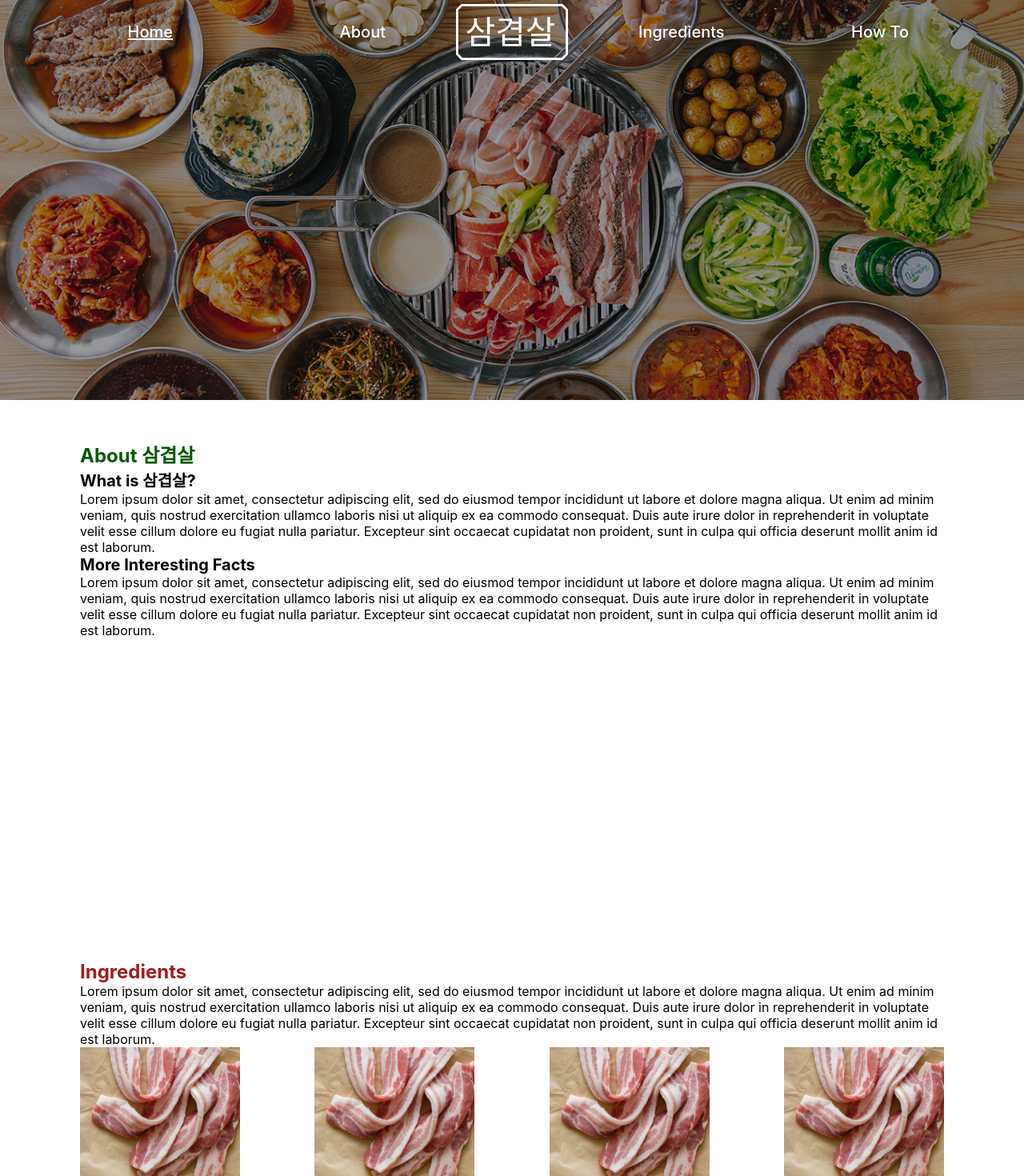
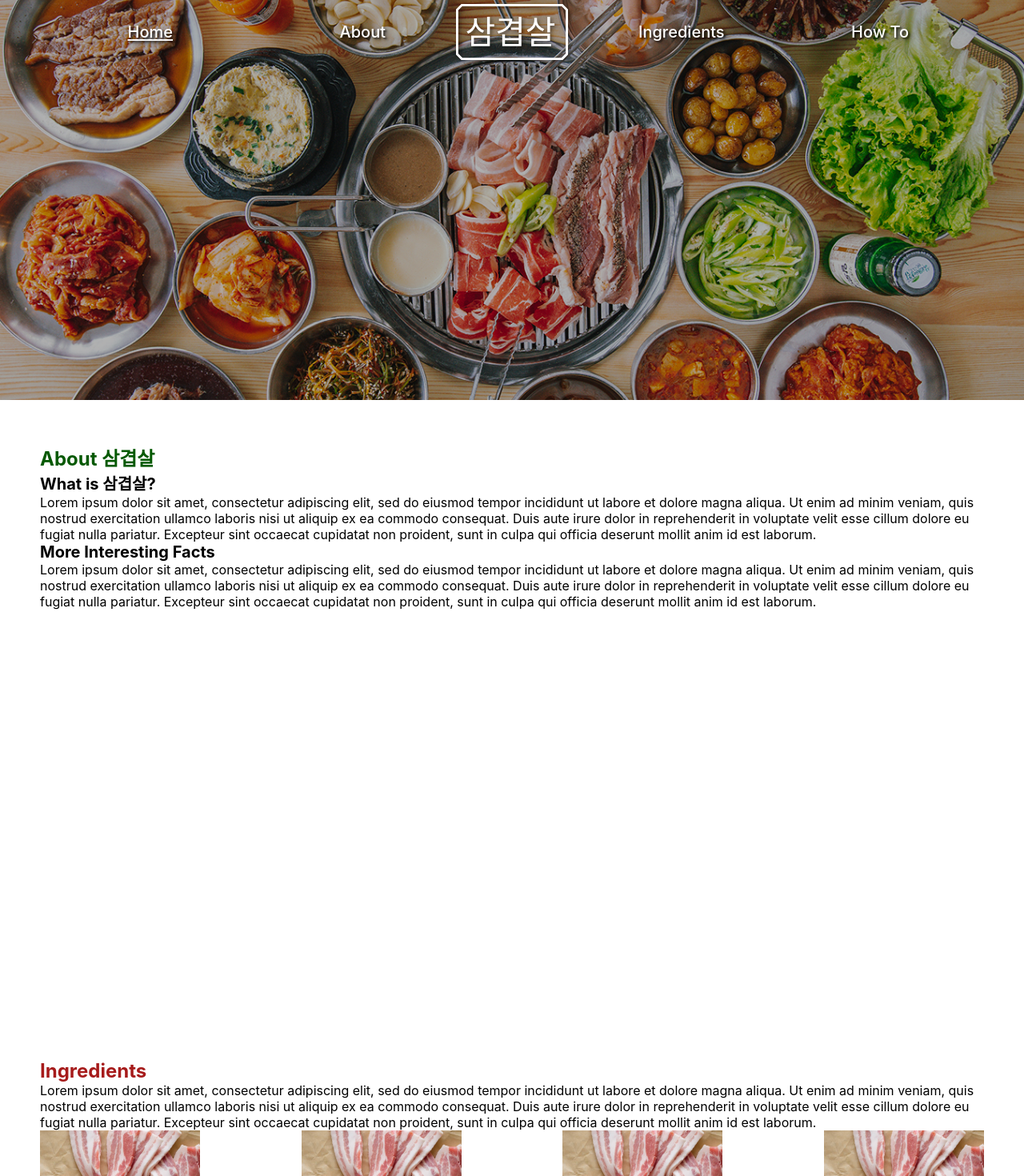
Before and after one commit to d-mini/mediendesign, a React (Create React App) app: page / in a window 1280 px wide. Shown: the top 1470 px of the page at 80% size. Built offline with nearby package versions, Linux system fonts and the light colour scheme.

Commit message:
ADD shadow to nav elements on transparent navbar

```diff
--- a/src/App.css
+++ b/src/App.css
@@ -9,17 +9,15 @@
   height: 500px;
   object-fit: cover;
   overflow: hidden;
-  display: flex;
-  justify-content: center;
 
-  filter: brightness(60%);
+  filter: brightness(70%);
 }
 
 .section {
-  min-height: 75vh;
+  min-height: 90vh;
   width: 100%;
   margin: 50px auto;
-  padding: 0 100px;
+  padding: 0 50px;
 }
 
 #section1 h1 {
--- a/src/components/NavBar.css
+++ b/src/components/NavBar.css
@@ -24,6 +24,8 @@
 
 .navbar-transparent {
     background-color: transparent;
+    text-shadow: 2px 2px 2px rgba(0,0,0,0.5);
+    filter: drop-shadow( 2px 2px 2px rgba(0,0,0,0.5) );
 }
 
 .burger-menu {
@@ -94,6 +96,7 @@
 
 .navlink-active {
     text-decoration: underline;
+    text-underline-offset: 2px;
 }
 
 .navlink:hover {
```
